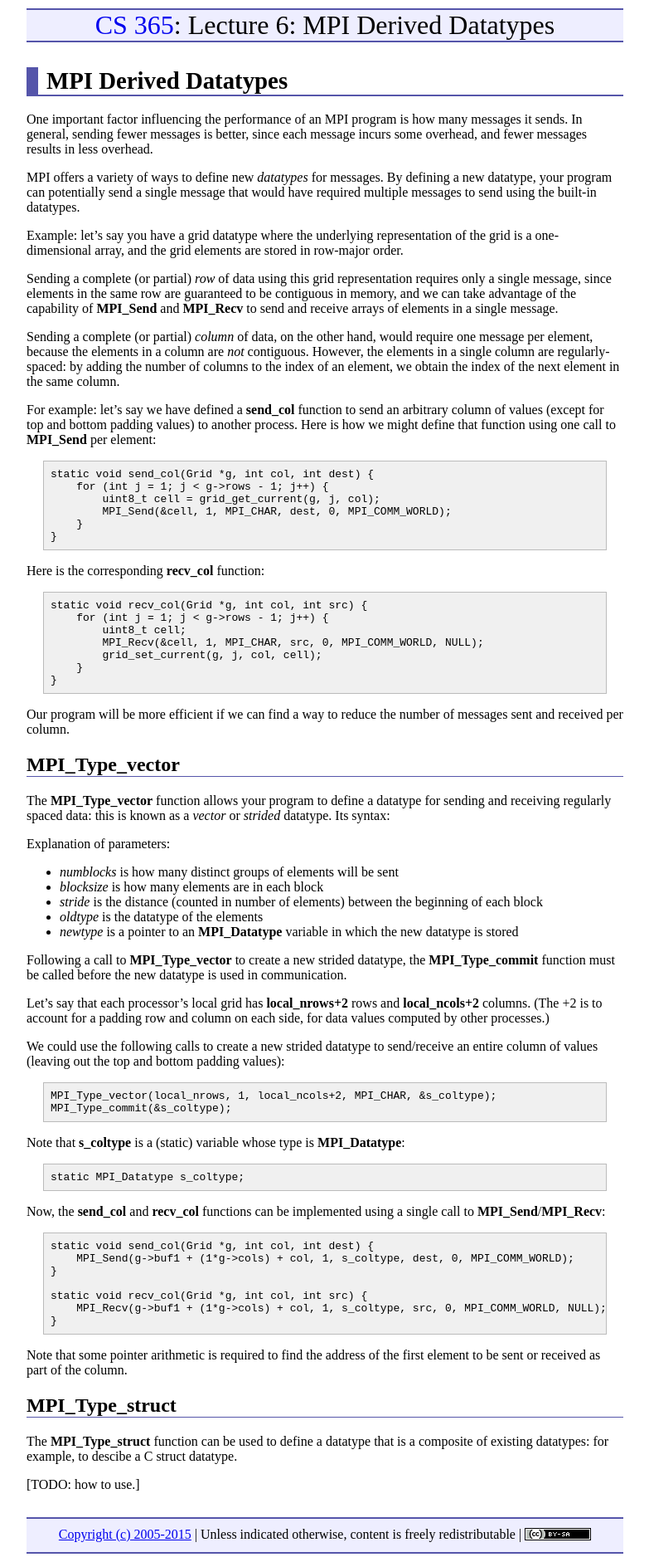
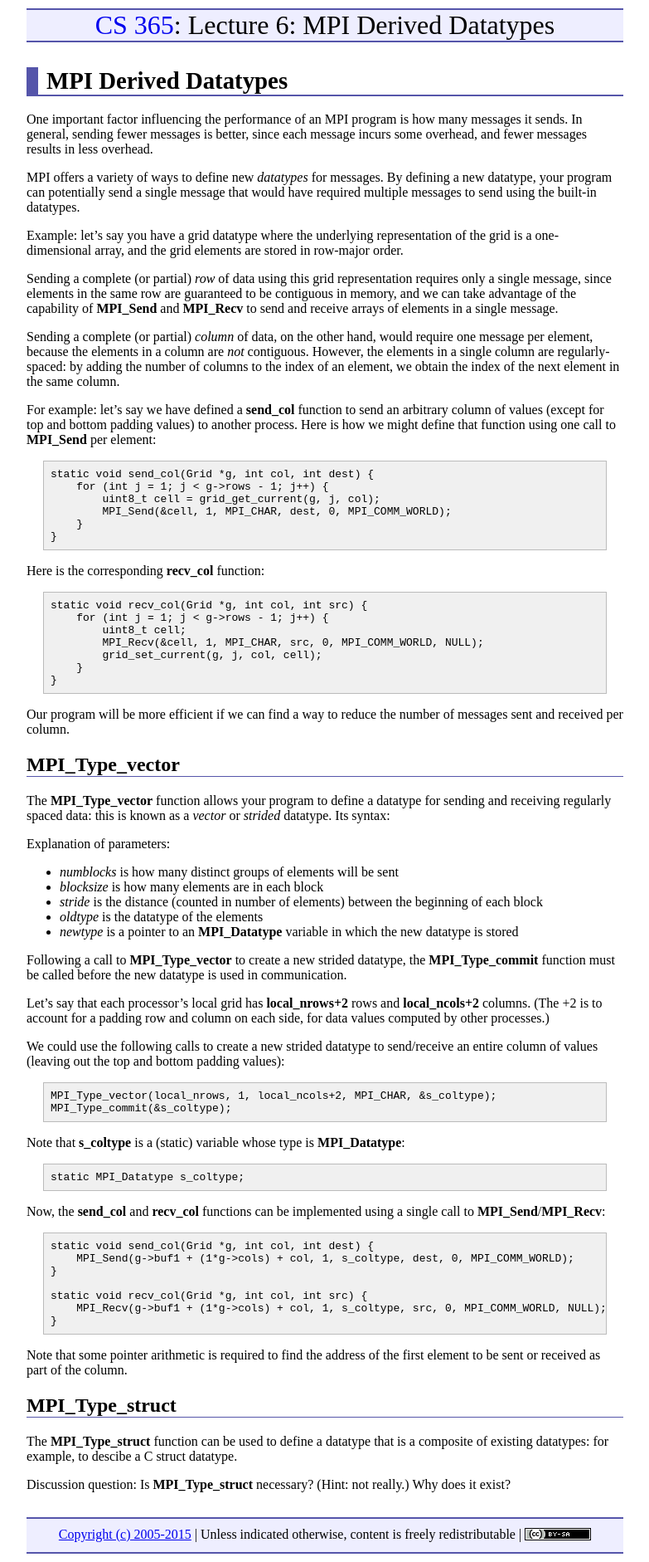
Before and after one commit to ycpcs/cs365-spring2015, a Jekyll site: the page built from lectures/lecture06.md, in a window 1280 px wide. Shown: the whole page at 83% size, without its empty margins (248-1031 px from the left). Built offline with Jekyll 4.4.1, drawn with Linux system fonts in a browser that asks for light colours; Markdown is read by kramdown in place of the engine named in the settings.

Commit message:
discuss why MPI_Type_struct isn't necessary

```diff
--- a/lectures/lecture06.md
+++ b/lectures/lecture06.md
@@ -80,4 +80,4 @@ MPI\_Type\_struct
 
 The **MPI\_Type\_struct** function can be used to define a datatype that is a composite of existing datatypes: for example, to descibe a C struct datatype.
 
-[TODO: how to use.]
+Discussion question: Is **MPI\_Type\_struct** necessary? (Hint: not really.)  Why does it exist?
```
